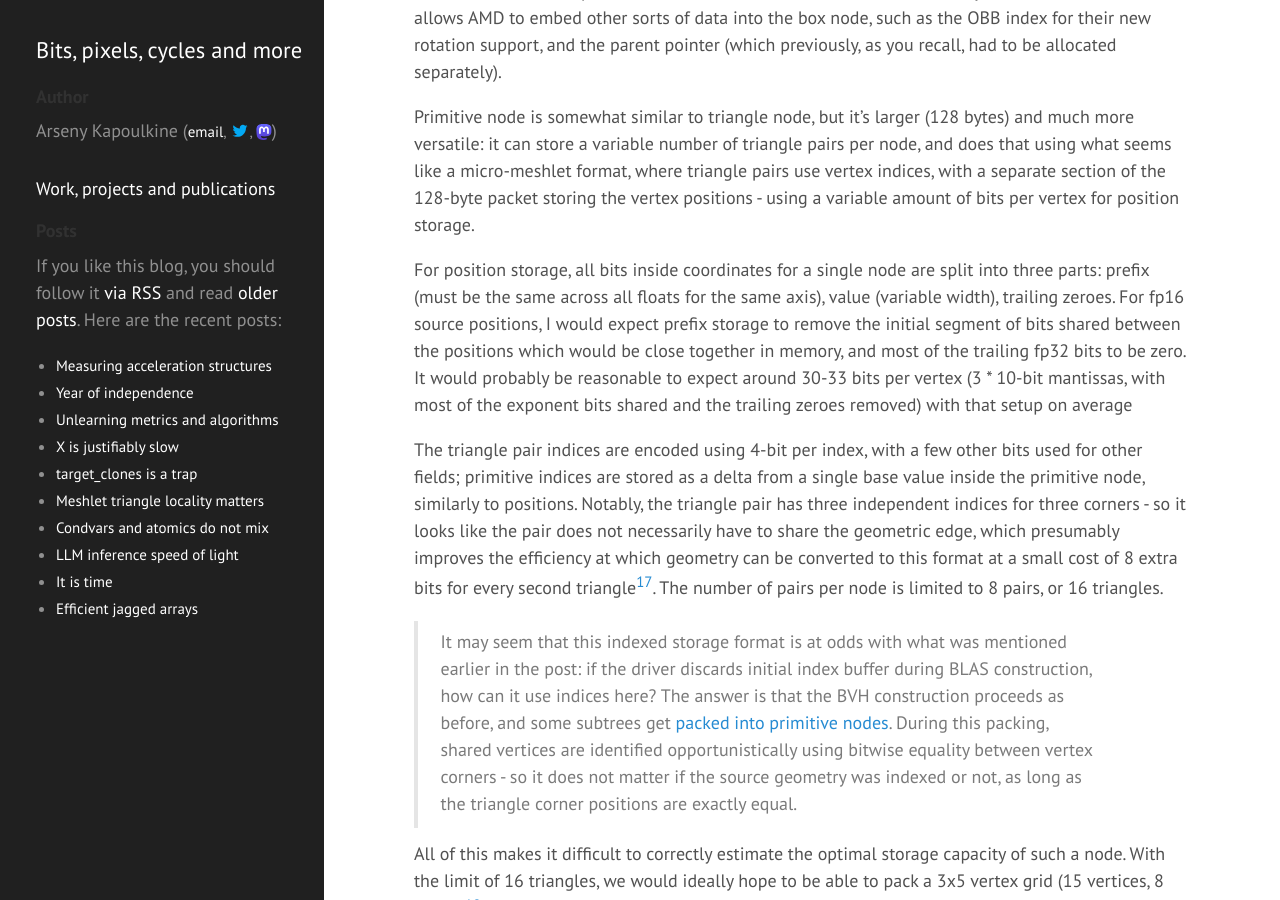
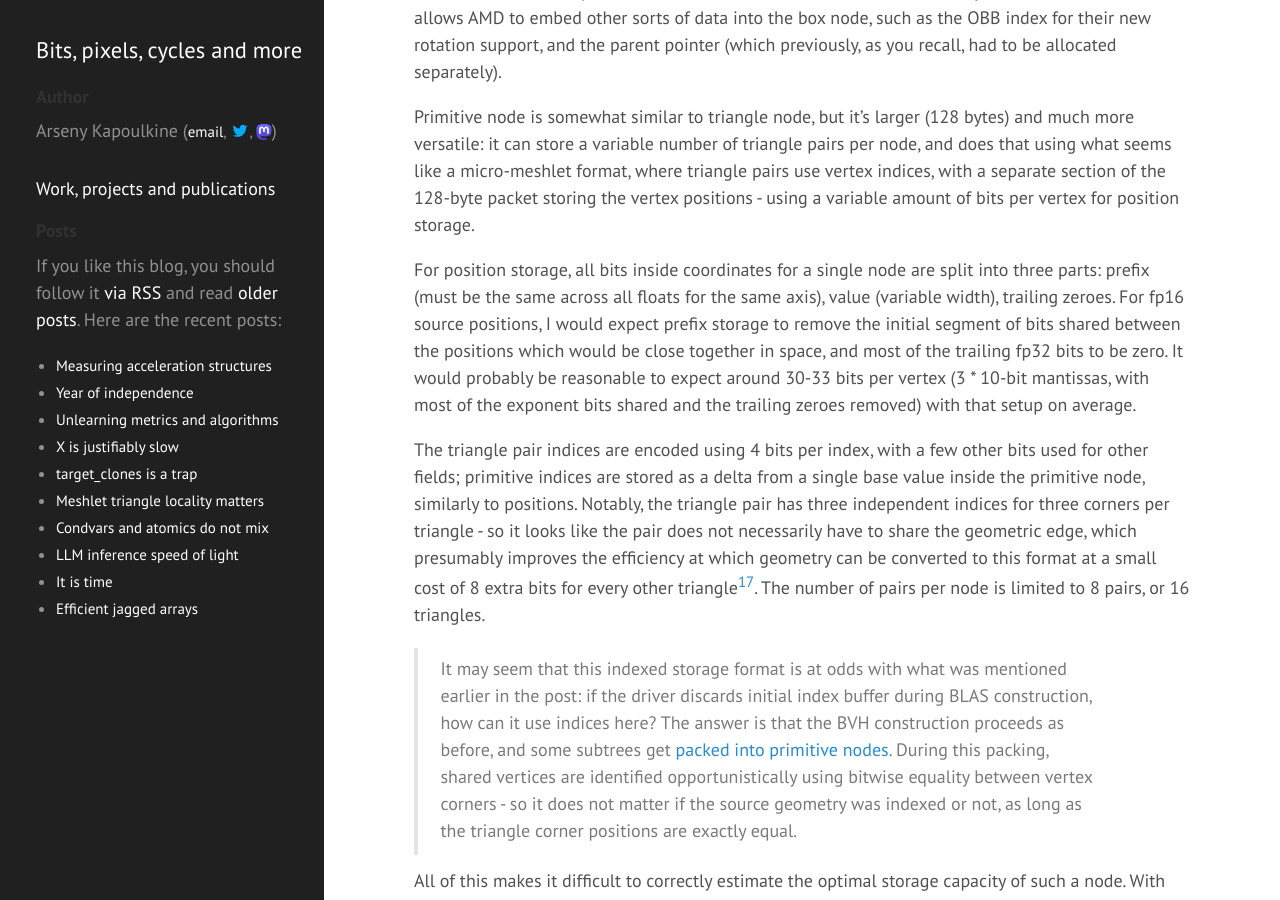
Before and after one commit to zeux/zeux.github.io, a Jekyll site: the page built from _posts/2025-03-31-measuring-acceleration-structures.md, in a window 1280 px wide and 900 px high, scrolled down 9055 px. Built offline with Jekyll 4.4.1, drawn with Linux system fonts in a browser that asks for light colours.

Commit message:
Final tweak for today :)

```diff
--- a/_posts/2025-03-31-measuring-acceleration-structures.md
+++ b/_posts/2025-03-31-measuring-acceleration-structures.md
@@ -209,9 +209,9 @@ As is clear from the name, BVH8 node stores 8 children; instead of using fp16 fo
 
 Primitive node is somewhat similar to triangle node, but it's larger (128 bytes) and much more versatile: it can store a variable number of triangle pairs per node, and does that using what seems like a micro-meshlet format, where triangle pairs use vertex indices, with a separate section of the 128-byte packet storing the vertex positions - using a variable amount of bits per vertex for position storage.
 
-For position storage, all bits inside coordinates for a single node are split into three parts: prefix (must be the same across all floats for the same axis), value (variable width), trailing zeroes. For fp16 source positions, I would expect prefix storage to remove the initial segment of bits shared between the positions which would be close together in memory, and most of the trailing fp32 bits to be zero. It would probably be reasonable to expect around 30-33 bits per vertex (3 * 10-bit mantissas, with most of the exponent bits shared and the trailing zeroes removed) with that setup on average
+For position storage, all bits inside coordinates for a single node are split into three parts: prefix (must be the same across all floats for the same axis), value (variable width), trailing zeroes. For fp16 source positions, I would expect prefix storage to remove the initial segment of bits shared between the positions which would be close together in space, and most of the trailing fp32 bits to be zero. It would probably be reasonable to expect around 30-33 bits per vertex (3 * 10-bit mantissas, with most of the exponent bits shared and the trailing zeroes removed) with that setup on average.
 
-The triangle pair indices are encoded using 4-bit per index, with a few other bits used for other fields; primitive indices are stored as a delta from a single base value inside the primitive node, similarly to positions. Notably, the triangle pair has three independent indices for three corners - so it looks like the pair does not necessarily have to share the geometric edge, which presumably improves the efficiency at which geometry can be converted to this format at a small cost of 8 extra bits for every second triangle[^19]. The number of pairs per node is limited to 8 pairs, or 16 triangles.
+The triangle pair indices are encoded using 4 bits per index, with a few other bits used for other fields; primitive indices are stored as a delta from a single base value inside the primitive node, similarly to positions. Notably, the triangle pair has three independent indices for three corners per triangle - so it looks like the pair does not necessarily have to share the geometric edge, which presumably improves the efficiency at which geometry can be converted to this format at a small cost of 8 extra bits for every other triangle[^19]. The number of pairs per node is limited to 8 pairs, or 16 triangles.
 
 > It may seem that this indexed storage format is at odds with what was mentioned earlier in the post: if the driver discards initial index buffer during BLAS construction, how can it use indices here? The answer is that the BVH construction proceeds as before, and some subtrees get [packed into primitive nodes](https://github.com/GPUOpen-Drivers/gpurt/blob/f734985ebc31f471c376ed0cb217f43bdd40ee17/src/shaders/EncodeHwBvh3_1.hlsl). During this packing, shared vertices are identified opportunistically using bitwise equality between vertex corners - so it does not matter if the source geometry was indexed or not, as long as the triangle corner positions are exactly equal.
 
```
